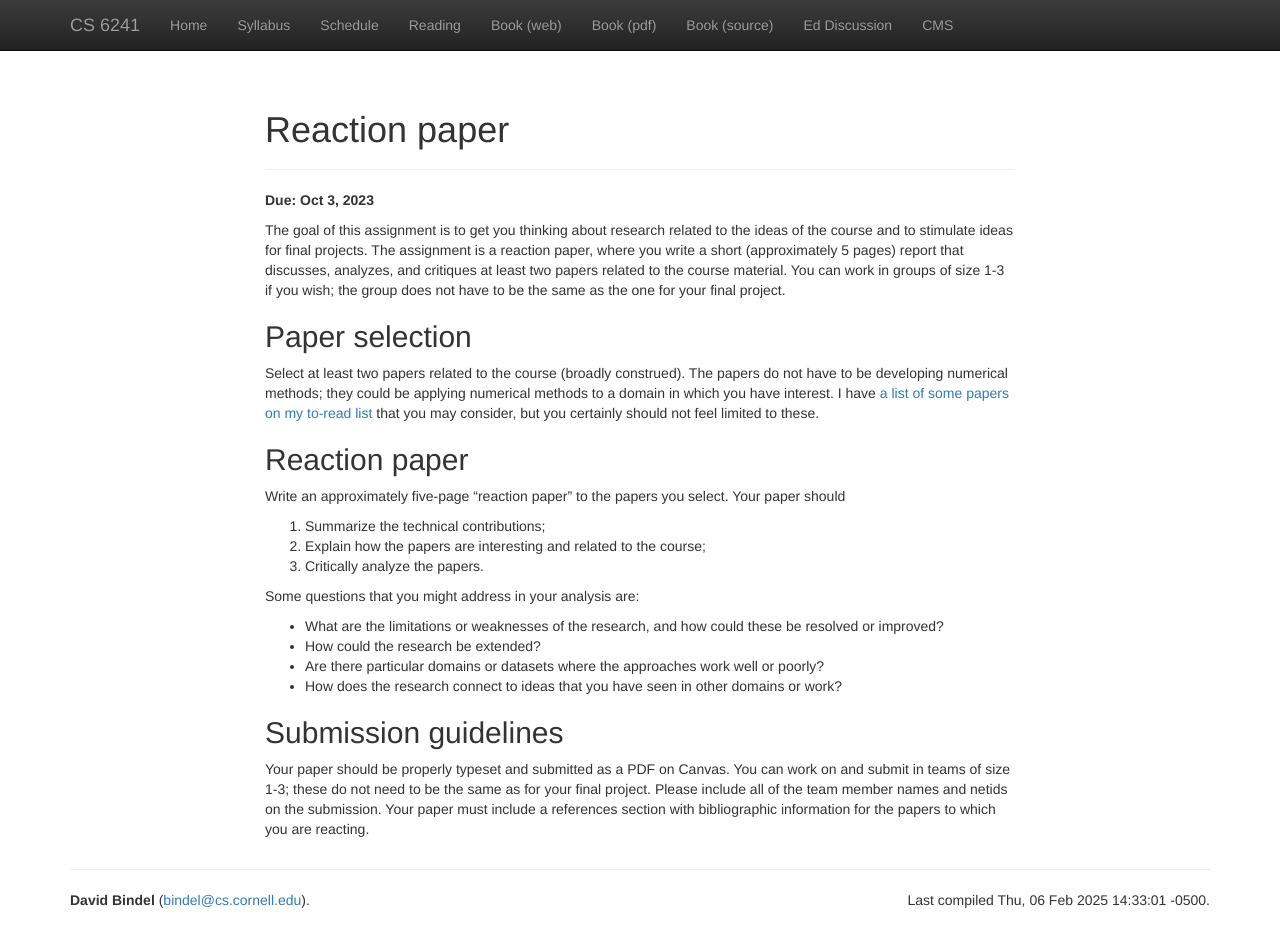
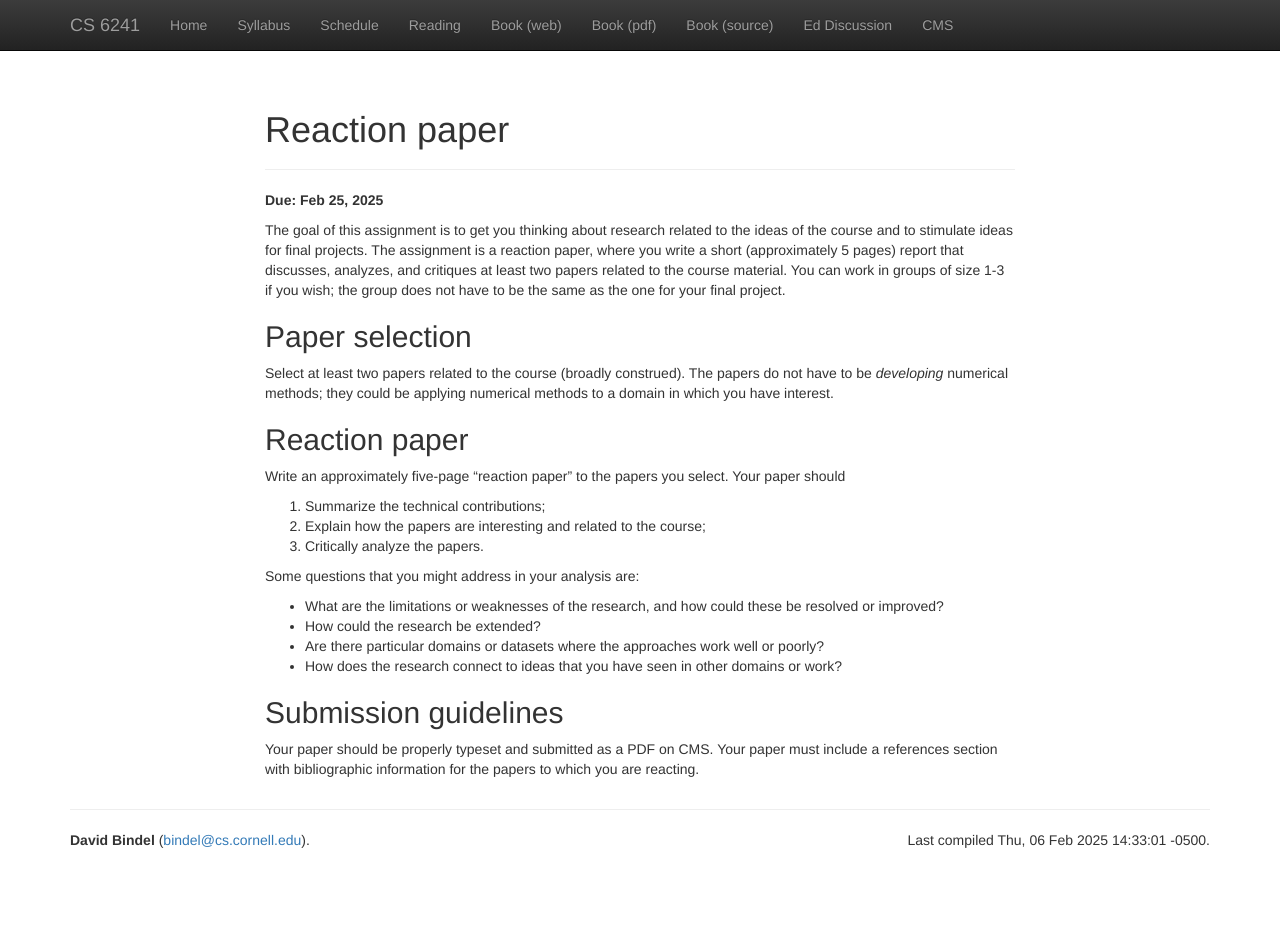
Before and after one commit to dbindel/cs6241-s25, a Jekyll site: the page built from web/hw/reaction-paper.md, in a window 1280 px wide and 940 px high. Built offline with Jekyll 4.4.1, drawn with Linux system fonts in a browser that asks for light colours; nearby versions of some CDN libraries.

Commit message:
Add reaction paper prompt.

```diff
--- a/web/_data/news.yml
+++ b/web/_data/news.yml
@@ -4,3 +4,6 @@
 -
   date: 2025-01-30
   text: We have moved rooms to Snee 1120 to accommodate more students.
+-
+  date: 2025-02-06
+  text: <a href="hw/reaction-paper.html">Reaction paper</a> prompt posted (due Feb 25).
--- a/web/hw/reaction-paper.md
+++ b/web/hw/reaction-paper.md
@@ -3,7 +3,7 @@ title: Reaction paper
 layout: main
 ---
 
-**Due: Oct 3, 2023**
+**Due: Feb 25, 2025**
 
 The goal of this assignment is to get you thinking about research
 related to the ideas of the course and to stimulate ideas for final
@@ -16,11 +16,8 @@ as the one for your final project.
 ## Paper selection
 
 Select at least two papers related to the course (broadly construed).
-The papers do not have to be developing numerical methods; they could
+The papers do not have to be *developing* numerical methods; they could
 be applying numerical methods to a domain in which you have interest.
-I have [a list of some papers on my to-read list](paper-links.html)
-that you may consider, but you certainly should not feel limited to
-these.
 
 ## Reaction paper
 
@@ -43,9 +40,6 @@ Some questions that you might address in your analysis are:
 
 ## Submission guidelines
 
-Your paper should be properly typeset and submitted as a PDF on
-Canvas.  You can work on and submit in teams of size 1-3; these do not
-need to be the same as for your final project.  Please include all of
-the team member names and netids on the submission.  Your paper must
-include a references section with bibliographic information for the
-papers to which you are reacting.
+Your paper should be properly typeset and submitted as a PDF on CMS.
+Your paper must include a references section with bibliographic
+information for the papers to which you are reacting.
```
